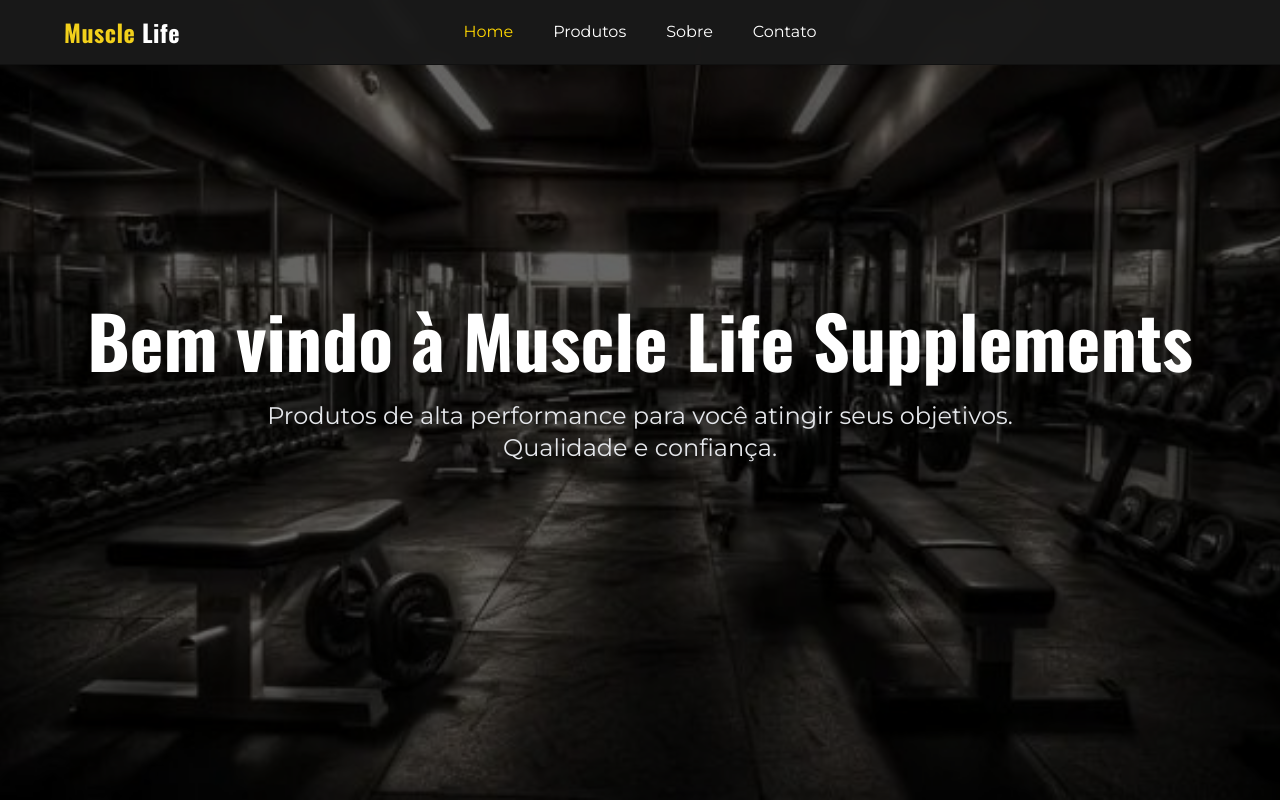
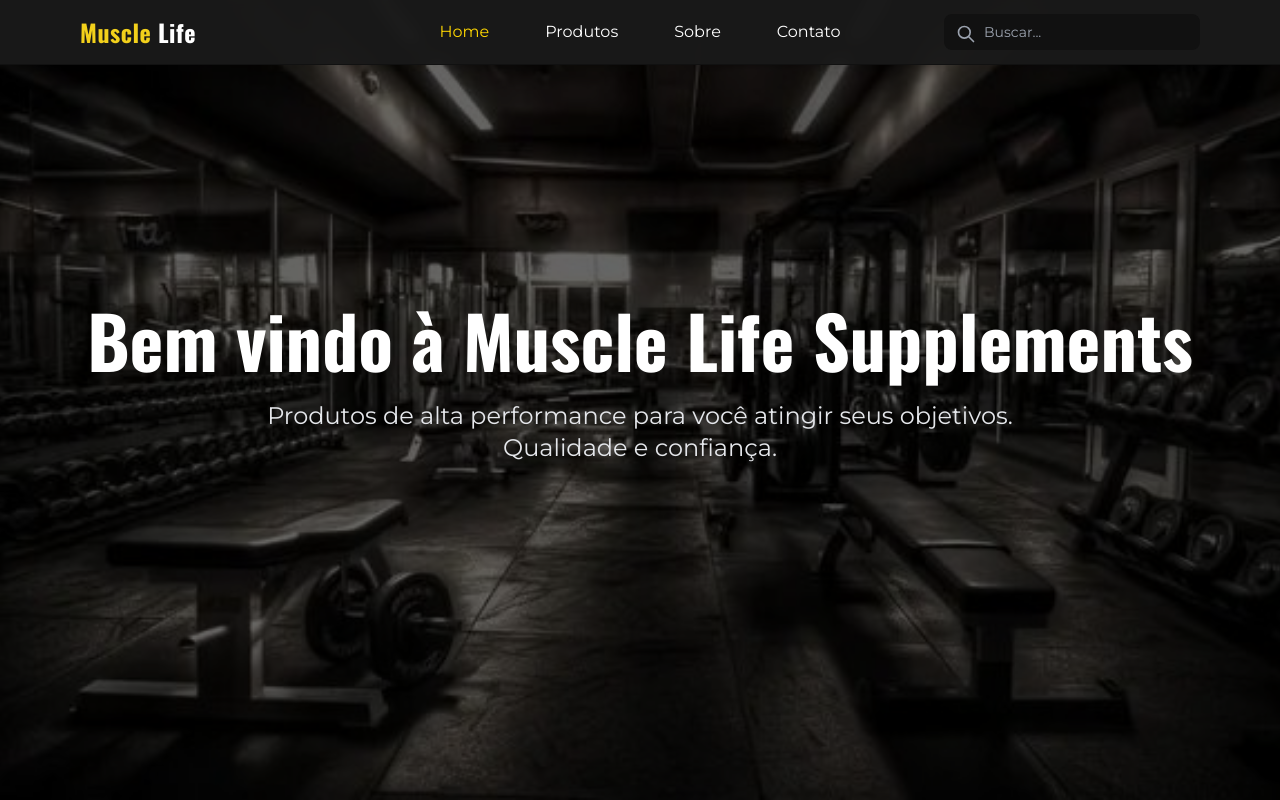
Before and after one commit to Gof3x/Muscle_life_front, a React (Vite) app: page / in a window 1280 px wide. Shown: the top 800 px of the page. Built offline with nearby package versions, Linux system fonts and the light colour scheme.

Commit message:
Ajuste do header

```diff
--- a/src/components/Header.tsx
+++ b/src/components/Header.tsx
@@ -1,43 +1,201 @@
 import React from 'react'
-import { NavLink } from 'react-router-dom'
+import { NavLink, useNavigate } from 'react-router-dom'
+import { PRODUCTS } from '../data/products'
+import type { Product } from '../types'
 // Cart removed: no shopping cart in header
 
 const Header: React.FC = () => {
   const [open, setOpen] = React.useState(false)
+  const [searchQuery, setSearchQuery] = React.useState('')
+  const [searchResults, setSearchResults] = React.useState<Product[]>([])
+  const [showResults, setShowResults] = React.useState(false)
+  const navigate = useNavigate()
+  const searchInputRef = React.useRef<HTMLInputElement>(null)
+
+  const handleSearch = (value: string) => {
+    setSearchQuery(value)
+
+    if (value.trim() === '') {
+      setSearchResults([])
+      setShowResults(false)
+      return
+    }
+
+    const results = PRODUCTS.filter(product =>
+      product.name.toLowerCase().includes(value.toLowerCase()) ||
+      product.category.toLowerCase().includes(value.toLowerCase())
+    )
+
+    setSearchResults(results)
+    setShowResults(true)
+  }
+
+  const handleSelectProduct = (productId: string) => {
+    navigate(`/product/${productId}`)
+    setSearchQuery('')
+    setShowResults(false)
+  }
+
+  const clearSearch = () => {
+    setSearchQuery('')
+    setSearchResults([])
+    setShowResults(false)
+  }
+
+  const [searchActive, setSearchActive] = React.useState(false)
+
   return (
     <header className="fixed top-0 left-0 right-0 bg-ml-gray-1/95 backdrop-blur-sm border-b border-ml-gray-2 z-50">
-      <div className="container flex items-center justify-center h-16 relative">
-        <div className="absolute left-0 flex items-center">
+      <div className="container flex items-center justify-between h-16">
+        {/* Logo */}
+        <div className="flex items-center">
           <NavLink to="/" className="text-2xl logo font-bold">
             <span style={{ color: '#f2d01b' }}>Muscle</span>
             <span className="text-white"> Life</span>
           </NavLink>
         </div>
 
-        <nav className="hidden md:flex gap-4 items-center">
+        {/* Navigation Menu - Center */}
+        <nav className="hidden md:flex gap-8 items-center absolute left-1/2 transform -translate-x-1/2">
           <NavLink to="/" className={({ isActive }: { isActive: boolean }) => `px-3 py-2 ${isActive ? 'text-ml-yellow' : 'text-white'}`}>Home</NavLink>
           <NavLink to="/products" className={({ isActive }: { isActive: boolean }) => `px-3 py-2 ${isActive ? 'text-ml-yellow' : 'text-white'}`}>Produtos</NavLink>
           <NavLink to="/about" className={({ isActive }: { isActive: boolean }) => `px-3 py-2 ${isActive ? 'text-ml-yellow' : 'text-white'}`}>Sobre</NavLink>
           <NavLink to="/contact" className={({ isActive }: { isActive: boolean }) => `px-3 py-2 ${isActive ? 'text-ml-yellow' : 'text-white'}`}>Contato</NavLink>
         </nav>
 
-        <div className="absolute right-0 flex items-center gap-4">
-          <button onClick={() => setOpen(o => !o)} aria-label="Abrir menu" className="md:hidden p-2 text-white">
+        {/* Search Bar - Right */}
+        <div className="hidden md:flex items-center relative">
+          <div className="relative">
+            <svg className="absolute left-3 top-2.5 w-5 h-5 text-gray-400" fill="none" stroke="currentColor" viewBox="0 0 24 24">
+              <path strokeLinecap="round" strokeLinejoin="round" strokeWidth={2} d="M21 21l-6-6m2-5a7 7 0 11-14 0 7 7 0 0114 0z" />
+            </svg>
+            <input
+              ref={searchInputRef}
+              type="text"
+              placeholder="Buscar..."
+              value={searchQuery}
+              onChange={(e) => handleSearch(e.target.value)}
+              onFocus={() => searchQuery && setShowResults(true)}
+              className="bg-ml-gray-2 text-white px-4 py-2 pl-10 pr-10 rounded-lg focus:outline-none focus:ring-2 focus:ring-ml-yellow transition text-sm w-64"
+            />
+            {searchQuery && (
+              <button
+                onClick={clearSearch}
+                className="absolute right-3 top-2.5 text-gray-400 hover:text-white"
+              >
+                <svg className="w-5 h-5" fill="currentColor" viewBox="0 0 20 20">
+                  <path fillRule="evenodd" d="M4.293 4.293a1 1 0 011.414 0L10 8.586l4.293-4.293a1 1 0 111.414 1.414L11.414 10l4.293 4.293a1 1 0 01-1.414 1.414L10 11.414l-4.293 4.293a1 1 0 01-1.414-1.414L8.586 10 4.293 5.707a1 1 0 010-1.414z" clipRule="evenodd" />
+                </svg>
+              </button>
+            )}
+
+            {/* Search Results Dropdown */}
+            {showResults && searchResults.length > 0 && (
+              <div className="absolute top-full right-0 bg-ml-gray-2 border border-ml-gray-3 rounded-lg mt-2 shadow-lg z-10 w-80">
+                <div className="max-h-96 overflow-y-auto">
+                  {searchResults.map((product) => (
+                    <button
+                      key={product.id}
+                      onClick={() => handleSelectProduct(product.id)}
+                      className="w-full px-4 py-3 flex items-center space-x-3 hover:bg-ml-gray-3 transition border-b border-ml-gray-3 last:border-b-0"
+                    >
+                      <img
+                        src={product.images[0]}
+                        alt={product.name}
+                        className="w-10 h-10 object-cover rounded"
+                      />
+                      <div className="text-left flex-1">
+                        <p className="font-semibold text-white text-sm">{product.name}</p>
+                        <p className="text-xs text-gray-400">{product.category}</p>
+                      </div>
+                      <p className="text-ml-yellow font-bold text-sm">
+                        R$ {product.price.toFixed(2)}
+                      </p>
+                    </button>
+                  ))}
+                </div>
+              </div>
+            )}
+
+            {/* No Results Message */}
+            {showResults && searchResults.length === 0 && searchQuery && (
+              <div className="absolute top-full right-0 bg-ml-gray-2 border border-ml-gray-3 rounded-lg mt-2 p-4 text-center text-gray-400 w-80">
+                Nenhum produto encontrado
+              </div>
+            )}
+          </div>
+        </div>
+
+        {/* Mobile Menu Button */}
+        <div className="md:hidden flex items-center">
+          <button onClick={() => setOpen(o => !o)} aria-label="Abrir menu" className="p-2 text-white">
             <svg width="22" height="16" viewBox="0 0 22 16" fill="none" xmlns="http://www.w3.org/2000/svg"><path d="M0 1H22M0 8H22M0 15H22" stroke="white" strokeWidth="2" strokeLinecap="round"/></svg>
           </button>
-
-          {/* cart removed */}
         </div>
       </div>
 
       {/* Mobile menu */}
       {open && (
         <div className="md:hidden bg-ml-gray-1 border-t border-ml-gray-2">
-          <div className="container py-3 flex flex-col">
-            <NavLink to="/" onClick={() => setOpen(false)} className="py-2 text-white">Home</NavLink>
-            <NavLink to="/products" onClick={() => setOpen(false)} className="py-2 text-white">Produtos</NavLink>
-            <NavLink to="/about" onClick={() => setOpen(false)} className="py-2 text-white">Sobre</NavLink>
-            <NavLink to="/contact" onClick={() => setOpen(false)} className="py-2 text-white">Contato</NavLink>
+          <div className="container py-3 flex flex-col gap-4">
+            {/* Mobile Search */}
+            <div className="relative">
+              <svg className="absolute left-3 top-3 w-5 h-5 text-gray-400" fill="none" stroke="currentColor" viewBox="0 0 24 24">
+                <path strokeLinecap="round" strokeLinejoin="round" strokeWidth={2} d="M21 21l-6-6m2-5a7 7 0 11-14 0 7 7 0 0114 0z" />
+              </svg>
+              <input
+                type="text"
+                placeholder="Buscar produtos..."
+                value={searchQuery}
+                onChange={(e) => handleSearch(e.target.value)}
+                onFocus={() => searchQuery && setShowResults(true)}
+                className="w-full bg-ml-gray-2 text-white px-4 py-2 pl-10 rounded-lg focus:outline-none focus:ring-2 focus:ring-ml-yellow transition"
+              />
+              {searchQuery && (
+                <button
+                  onClick={clearSearch}
+                  className="absolute right-3 top-2.5 text-gray-400 hover:text-white"
+                >
+                  <svg className="w-5 h-5" fill="currentColor" viewBox="0 0 20 20">
+                    <path fillRule="evenodd" d="M4.293 4.293a1 1 0 011.414 0L10 8.586l4.293-4.293a1 1 0 111.414 1.414L11.414 10l4.293 4.293a1 1 0 01-1.414 1.414L10 11.414l-4.293 4.293a1 1 0 01-1.414-1.414L8.586 10 4.293 5.707a1 1 0 010-1.414z" clipRule="evenodd" />
+                  </svg>
+                </button>
+              )}
+            </div>
+
+            {/* Mobile Search Results */}
+            {showResults && searchResults.length > 0 && (
+              <div className="bg-ml-gray-2 border border-ml-gray-3 rounded-lg max-h-64 overflow-y-auto">
+                {searchResults.map((product) => (
+                  <button
+                    key={product.id}
+                    onClick={() => handleSelectProduct(product.id)}
+                    className="w-full px-4 py-3 flex items-center space-x-3 hover:bg-ml-gray-3 transition border-b border-ml-gray-3 last:border-b-0"
+                  >
+                    <img
+                      src={product.images[0]}
+                      alt={product.name}
+                      className="w-10 h-10 object-cover rounded"
+                    />
+                    <div className="text-left flex-1">
+                      <p className="font-semibold text-white text-sm">{product.name}</p>
+                      <p className="text-xs text-gray-400">{product.category}</p>
+                    </div>
+                    <p className="text-ml-yellow font-bold text-sm">
+                      R$ {product.price.toFixed(2)}
+                    </p>
+                  </button>
+                ))}
+              </div>
+            )}
+
+            {/* Menu Links */}
+            <nav className="flex flex-col gap-2 border-t border-ml-gray-3 pt-4">
+              <NavLink to="/" onClick={() => setOpen(false)} className="py-2 text-white">Home</NavLink>
+              <NavLink to="/products" onClick={() => setOpen(false)} className="py-2 text-white">Produtos</NavLink>
+              <NavLink to="/about" onClick={() => setOpen(false)} className="py-2 text-white">Sobre</NavLink>
+              <NavLink to="/contact" onClick={() => setOpen(false)} className="py-2 text-white">Contato</NavLink>
+            </nav>
           </div>
         </div>
       )}
```
